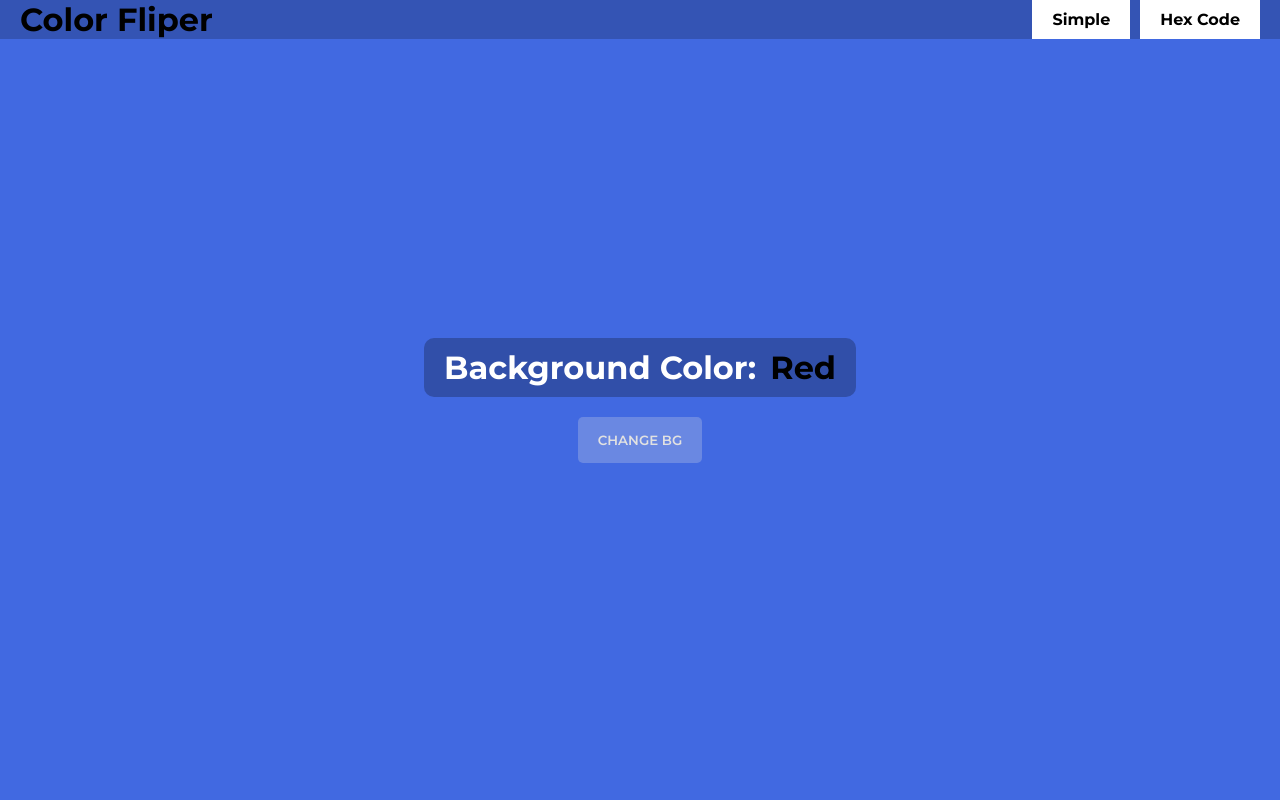
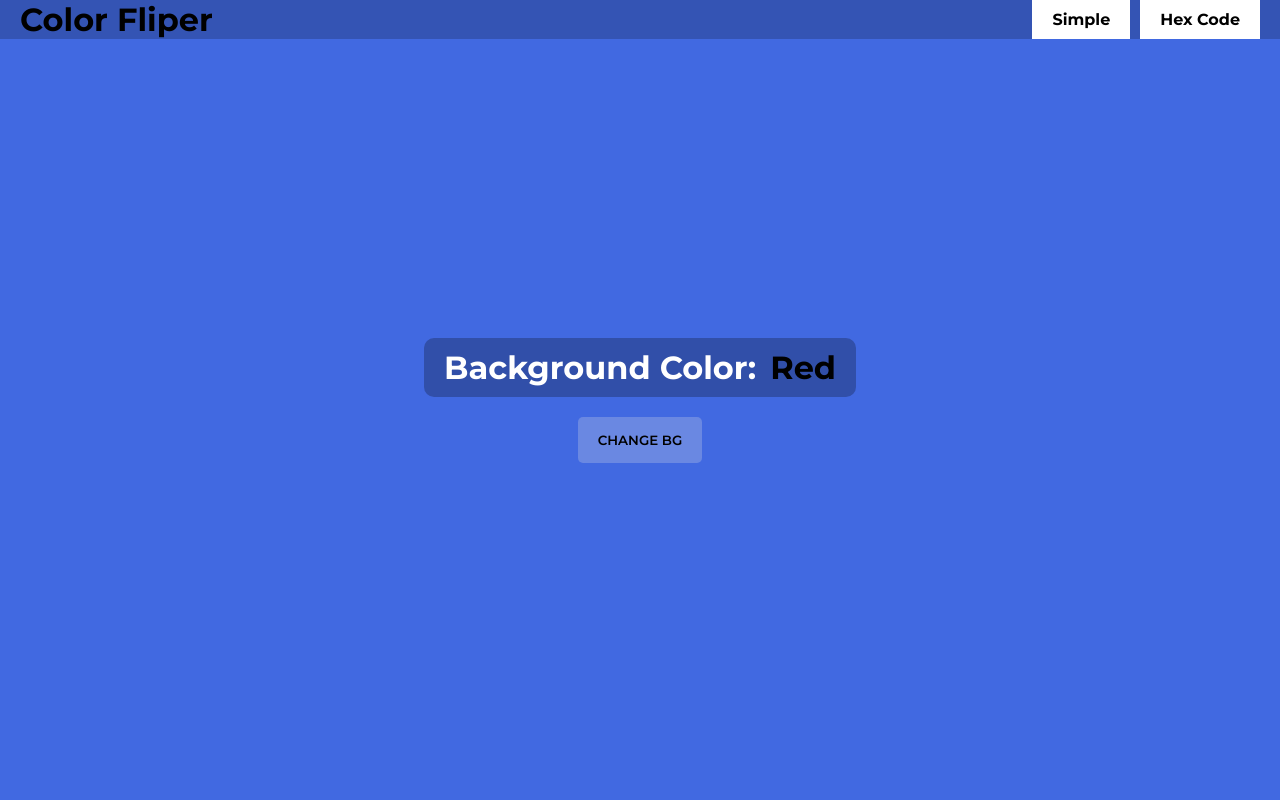
Before and after one commit to MTahir27/JavaScript_Projects, a PHP site: page /1-Color_Fliper/index.html in a window 1280 px wide. Run offline with PHP 8.4, Linux system fonts and the light colour scheme.

Commit message:
Button Text Color Change

```diff
--- a/1-Color_Fliper/style.css
+++ b/1-Color_Fliper/style.css
@@ -34,7 +34,7 @@ body {
     background-color: rgb(225 225 225 / 25%);
     padding: 15px 20px;
     cursor: pointer;
-    color: #e1e1e1;
+    color: #010101;
     text-transform: uppercase;
     border-radius: 5px;
     font-weight: 600;
```
